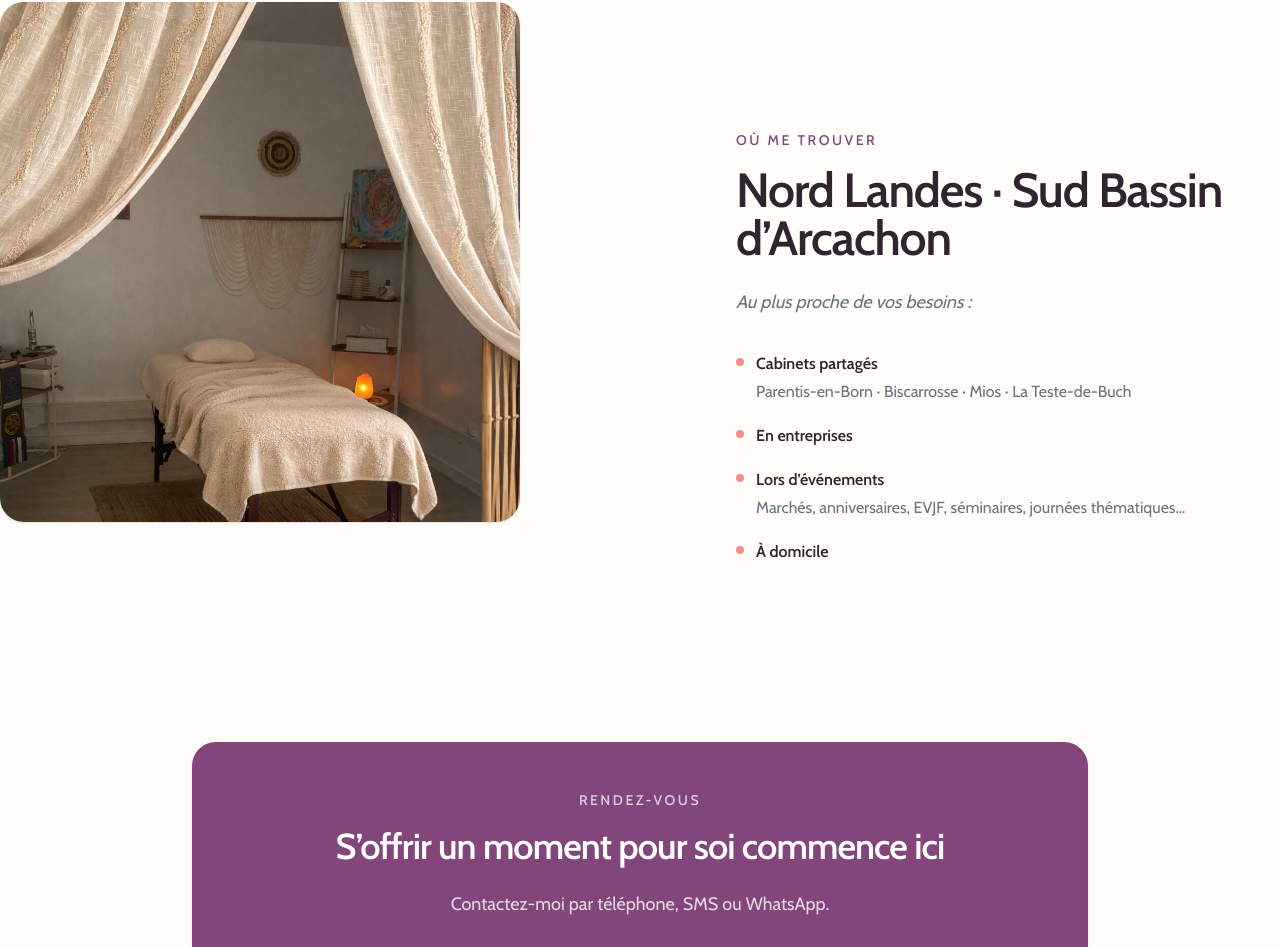
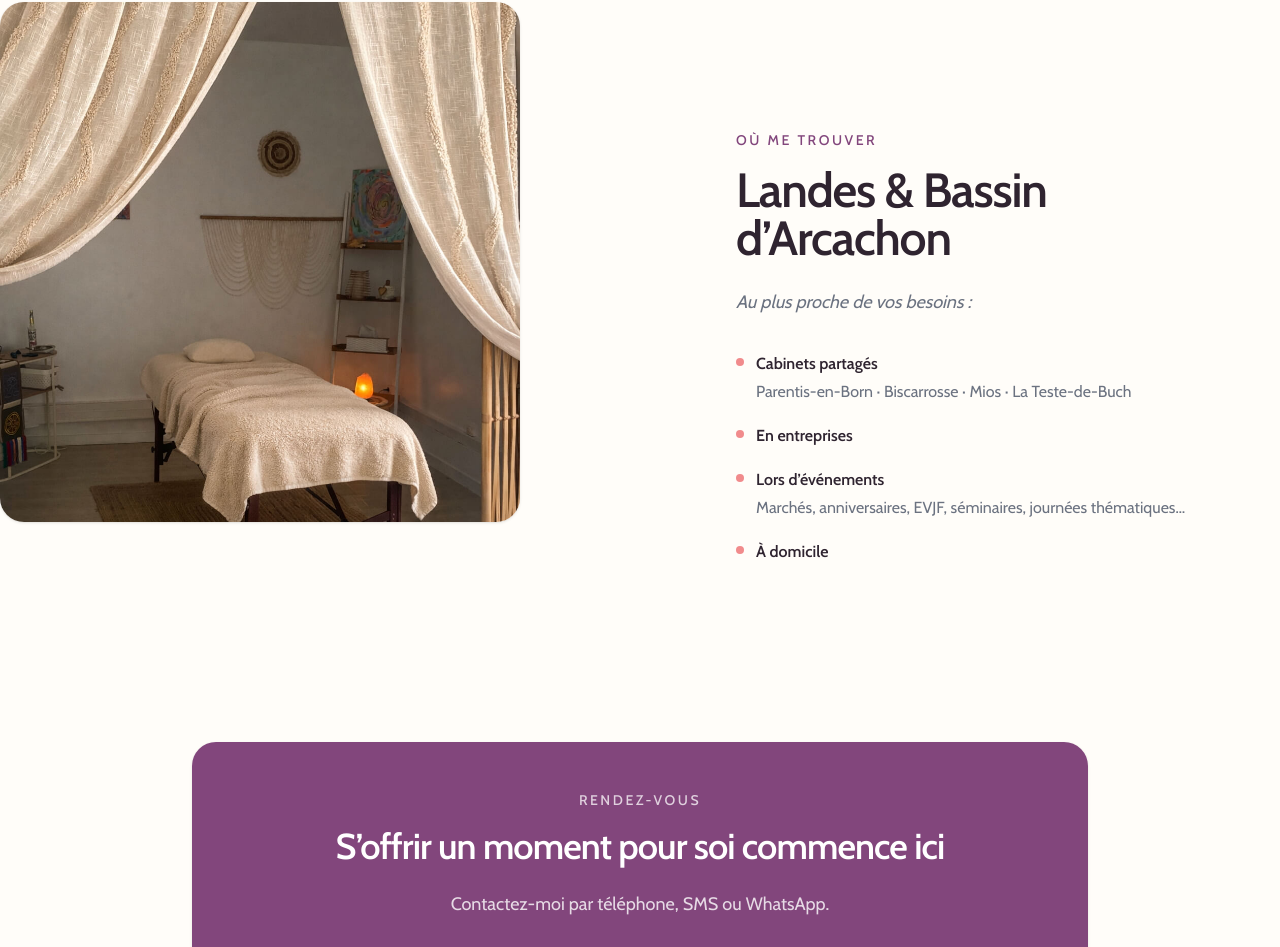
Before and after one commit to sgautier-dev/amamassageyoga, a Next.js app: page / in a window 1280 px wide. Shown: the part 4754-5701 px from the top of the page. Built offline with nearby package versions, Linux system fonts and the light colour scheme.

Commit message:
fix(content): simplify AMA location heading

```diff
--- a/src/components/Location.tsx
+++ b/src/components/Location.tsx
@@ -47,7 +47,7 @@ export default function Location() {
 							id="location-heading"
 							className="mt-4 text-4xl font-semibold tracking-tight text-foreground sm:text-5xl"
 						>
-							Nord Landes · Sud Bassin d’Arcachon
+							Landes & Bassin d’Arcachon
 						</h2>
 
 						<p className="mt-6 text-lg leading-8 text-muted italic">
```
